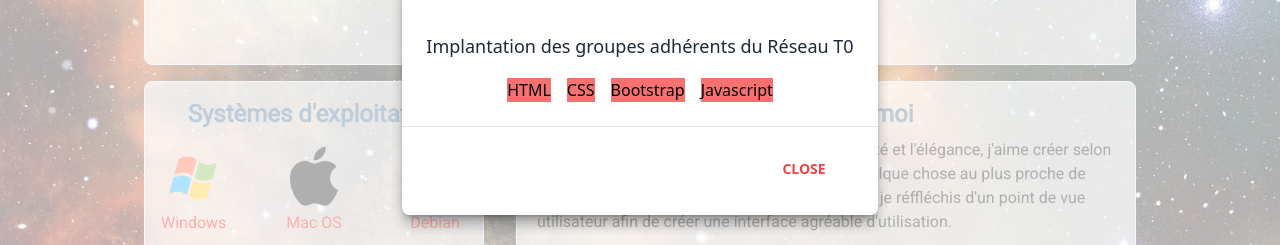
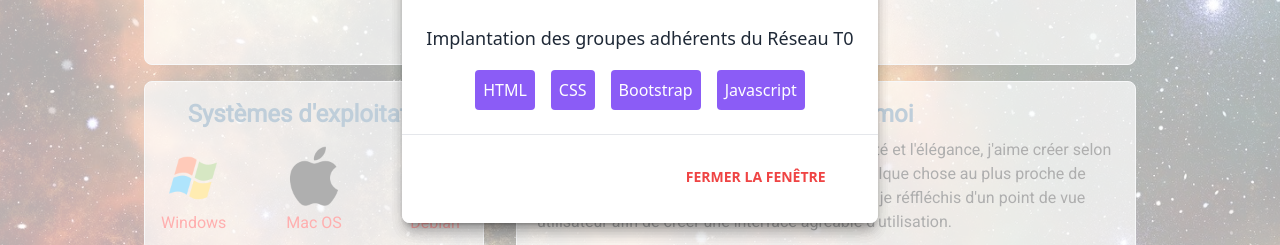
Before and after one commit to Willremi/cv-react, a React (Create React App) app: page /competences in a window 1280 px wide. Both pictures are taken after a click on the picture 520 px from the left and 735 px from the top of the page. Shown: the part 333-578 px from the top of the page. Built offline with nearby package versions, Linux system fonts and the light colour scheme; a web font is replaced by a local one.

Commit message:
stylisation du modale

```diff
--- a/src/pages/Knowledges.js
+++ b/src/pages/Knowledges.js
@@ -14,8 +14,6 @@ const Knowledges = () => {
 
     const [showModal, setShowModal] = useState(false);
     const [modalData, setModalData] = useState(null);
-
-
 
     return (
         <div className='flex items-center justify-center mt-20 mb-20'>
@@ -74,26 +72,18 @@ const Knowledges = () => {
                             <div className='text-center' key={item.id}>
                                 <h3 className='text-div-green underline py-1'>{item.title}</h3>
 
-                                {/* <ul className='flex justify-center mb-1'>
-                                    {item.technos.map(elt =>
-                                    <li className='text-xs mx-1' key={elt.id}>{elt.title}</li>
-                                    )}
-                                </ul> */}
                                 <img src={item.images[0].src} alt={item.title} className="w-40 mx-auto" id={item.title} onClick={() => {
                                     setShowModal(true);
                                     setModalData(item);
                                 }} />
 
                                 <span className='text-div-red'>{item.dates}</span>
-                                {/* <div className={`${item.id === 1 ? 'hidden' : 'xl:hidden flex justify-center mt-1'}`}>
-                                        <Icon icon="bi:x-diamond-fill" color="#33658a" width="20" height="20" />
-                                </div> */}
 
                                 {showModal ? (
                                     <>
                                         <div
                                             className="justify-center items-center flex overflow-x-hidden overflow-y-auto fixed inset-0 z-50 outline-none focus:outline-none"
-                                            // onClick={() => setShowModal(false)}
+                                        // onClick={() => setShowModal(false)}
                                         >
                                             <div className="relative w-auto my-6 mx-auto max-w-3xl">
                                                 {/*content*/}
@@ -110,11 +100,11 @@ const Knowledges = () => {
                                                             {modalData.description}
                                                         </p>
                                                         <div className="flex justify-center">
-                                                        {modalData.technos.map(elt =>
-                                                        <div className="border-1 bg-red-400 mx-2" key={elt.id}>
-                                                        {elt.title}
-                                                        </div>
-                                                        )}
+                                                            {modalData.technos.map(elt =>
+                                                                <div className="border-1 bg-violet-500 mx-2 p-2 rounded text-white" key={elt.id}>
+                                                                    {elt.title}
+                                                                </div>
+                                                            )}
                                                         </div>
                                                     </div>
                                                     {/*footer*/}
@@ -124,7 +114,7 @@ const Knowledges = () => {
                                                             type="button"
                                                             onClick={() => setShowModal(false)}
                                                         >
-                                                            Close
+                                                            Fermer la fenêtre
                                                         </button>
                                                     </div>
                                                 </div>
```
